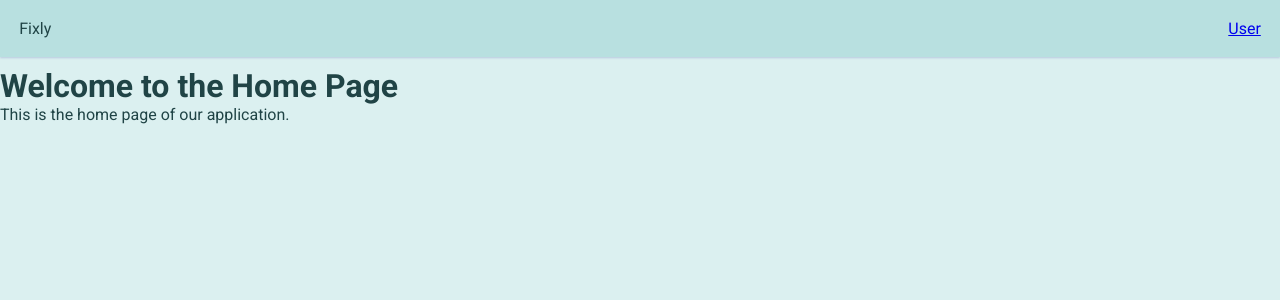
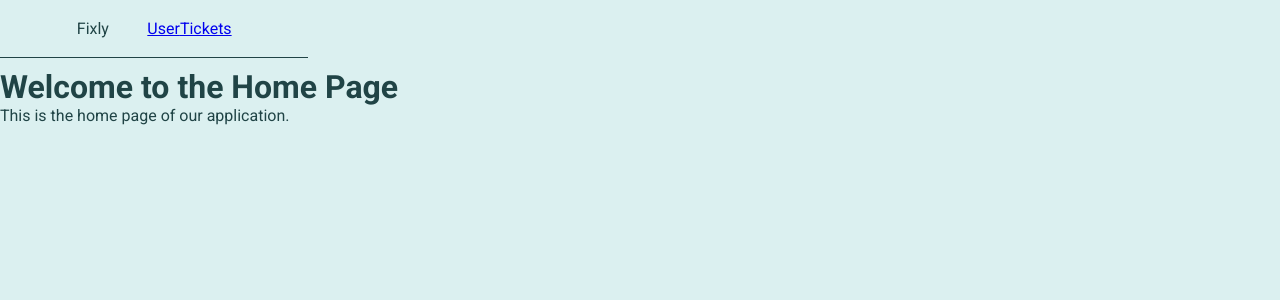
Before and after one commit to GuilhermeSouza01/tickets-react, a React (Vite) app: page / in a window 1280 px wide. Shown: the top 300 px of the page. Built offline with nearby package versions, Linux system fonts and the light colour scheme.

Commit message:
feat: create header and sidebar ui

```diff
--- a/src/components/Header/index.jsx
+++ b/src/components/Header/index.jsx
@@ -1,13 +1,14 @@
 import React from 'react';
-import { HeaderContainer } from './styles';
+import {StyledHeader } from './styles';
 
 export function Header() {
   return (
-    <HeaderContainer>
+    <StyledHeader>
       <span>Fixly</span>
       <nav>
         <a href='/'>User</a>
+        <a href='/tickets'>Tickets</a>
       </nav>
-    </HeaderContainer>
+    </StyledHeader>
   )
 }
--- a/src/components/Header/styles.js
+++ b/src/components/Header/styles.js
@@ -1,11 +1,12 @@
 import styled from "styled-components";
 
-export const HeaderContainer = styled.header`
+export const StyledHeader = styled.header`
+  grid-area: header;
   display: flex;
   align-items: center;
   justify-content: space-between;
-  width: 100%;
-  padding: 1.2rem;
-  background-color: ${ props => props.theme['background-200']};
-  box-shadow: 0 1px 2px 0px ${ props => props.theme['secondary-200']};
+  padding: 1.2rem 4.8rem;
+  background-color: ${ props => props.theme['color-tone-blue-100']};
+  border-bottom: 1px solid ${ props => props.theme['color-grey-100']};
+  gap: 2.4rem;
 `;
--- /dev/null
+++ b/src/layouts/Sidebar/styles.js
@@ -0,0 +1,13 @@
+import styled from "styled-components";
+
+export const StyledSidebar = styled.aside`
+  grid-area: sidebar;
+  background-color: ${props => props.theme["color-tone-blue-100"]};
+  padding: 3.2rem 2.4rem;
+  border-right: 1px solid ${props => props.theme["color-grey-100"]};
+
+  /* grid-row: 1 / -1; */
+  display: flex;
+  flex-direction: column;
+  gap: 3.2rem;
+`;
```
Also changed, not shown: src/layouts/Sidebar/index.jsx (added, +13 -0 lines).
